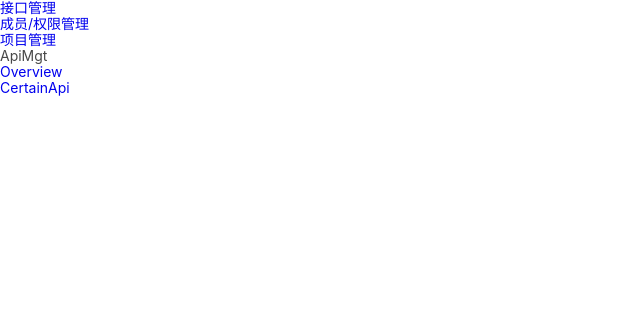
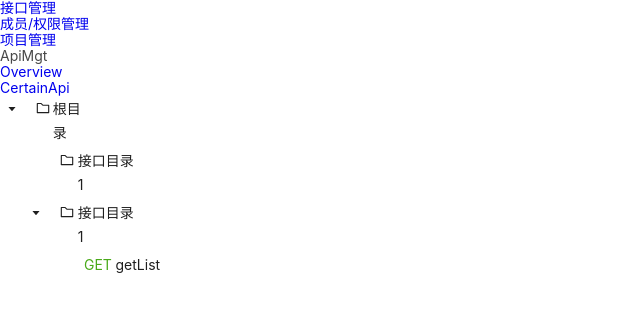
Before and after one commit to ApiKnight/ApiKnight, a React (Vite) app: page /project/apiMgt in a window 1280 px wide. Shown: the top 312 px of the page, without its empty margins (0-640 px from the left). Built offline with nearby package versions, Linux system fonts and the light colour scheme; sample sign-in values are in the browser's storage.

Commit message:
add(treeDir)增加了按钮显示条件判断，调整了和后端交互的结构，增加了结构转换的方法和类型

```diff
--- a/src/components/interfaceBlock/index.tsx
+++ b/src/components/interfaceBlock/index.tsx
@@ -38,7 +38,9 @@ const InterfaceBlock: React.FunctionComponent<{ data: TitleNode }> = (
       <div className='InterfaceBlock-title'>{data.title}</div>
       {show && (
         <div className='btn'>
-          <AddBtn data={addData} />
+          {
+            data.type === 'FILE' && <AddBtn data={addData} />
+          }
           <DelBtn data={data.key} />
         </div>
       )}
--- a/src/pages/project/apiMgt/index.tsx
+++ b/src/pages/project/apiMgt/index.tsx
@@ -1,7 +1,73 @@
 import React from 'react'
 import './index.less'
 import { Link, Outlet } from 'react-router-dom'
+import RenderTree from "@/components/RenderTree";
+import {ArrayItem} from "@/types/arrayToTree";
+import {FlatItem, FlatItemValue} from "@/types/mergeFlatArrays";
+import {mergeFlatArrays} from "@/utils/mergeFlatArrays";
 const ApiMgt: React.FunctionComponent = () => {
+    const a1:FlatItem[] = [
+        {
+            id: '1',
+            name: '根目录',
+            project_id: 100,
+            parent_id: null
+        },
+        {
+            id: '2',
+            name: '接口目录1',
+            project_id: 100,
+            parent_id: '1'
+        },
+        {
+            id: '3',
+            name: '接口目录1',
+            project_id: 100,
+            parent_id: '1'
+        }
+    ]
+    const a2:FlatItem[] = [
+        {
+            id: '4',
+            name: 'getList',
+            project_id: 100,
+            parent_id: '3'
+        }
+    ]
+    const dd: ArrayItem[] = mergeFlatArrays(a1,a2,100);
+    const cs:FlatItemValue = {
+        value_1: a1,
+        value_2: a2,
+        target: 100
+    }
+    const d: ArrayItem[] = [
+        {
+            key: '1',
+            title: { key: '1', title: '根目录', pid: null, type: 'FILE' },
+            type: 'FILE',
+            pid: null,
+        },
+        {
+            key: '2',
+            title: { key: '2', title: '接口目录1', pid: '1', type: 'FILE' },
+            type: 'FILE',
+            pid: '1',
+        },
+        {
+            key: '3',
+            title: { key: '3', title: '接口目录2', pid: '1', type: 'FILE' },
+            type: 'FILE',
+            pid: '1',
+        },
+        {
+            key: '4',
+            title: { key: '4', title: 'getList', pid: '3', type: 'GET' },
+            type: 'GET',
+            pid: '3',
+        },
+    ]
+    console.log(dd);
+    console.log(d);
   return (
     <>
       <div>ApiMgt</div>
@@ -16,6 +82,7 @@ const ApiMgt: React.FunctionComponent = () => {
       <div>
         <Outlet />
       </div>
+        <RenderTree data={dd}/>
     </>
   )
 }
--- /dev/null
+++ b/src/utils/mergeFlatArrays.ts
@@ -0,0 +1,35 @@
+import {ArrayItem, FlatArrayItem} from "@/types/arrayToTree";
+import {FlatItem} from "@/types/mergeFlatArrays";
+
+// arr_1 -> 文件目录数组 arr_2 -> 接口文件数组
+export function mergeFlatArrays(arr_1:FlatItem[],arr_2:FlatItem[],targetId:number | null):ArrayItem[] {
+    let realArray_1 = arr_1.filter((item:FlatItem)=>{
+        return item.project_id === targetId;
+    });
+    let realArray_2 = arr_2.filter((item:FlatItem)=>{
+        return item.project_id === targetId;
+    });
+    realArray_1.map((item)=>{
+        item.type = "FILE";
+    })
+    realArray_2.map((item)=>(
+        item.type = "GET"
+    ))
+    const newArray = [...realArray_2,...realArray_1];
+    let mergeArray:any = [];
+    newArray.map((item:FlatItem)=>{
+        const newItem = {
+            key: item.id,
+            title: item.name,
+            pid: item.parent_id,
+            type: item.type
+        }
+        mergeArray.push(newItem);
+    })
+    let arr:any = mergeArray;
+    arr.map((e)=>{
+        e.title = { key: e.key, title: e.title, pid: e.pid, type: e.type };
+    })
+    let result:ArrayItem[] = arr;
+    return result;
+}
```
Also changed, not shown: src/types/arrayToTree.d.ts (+16 -1 lines), src/types/mergeFlatArrays.d.ts (added, +23 -0 lines).
